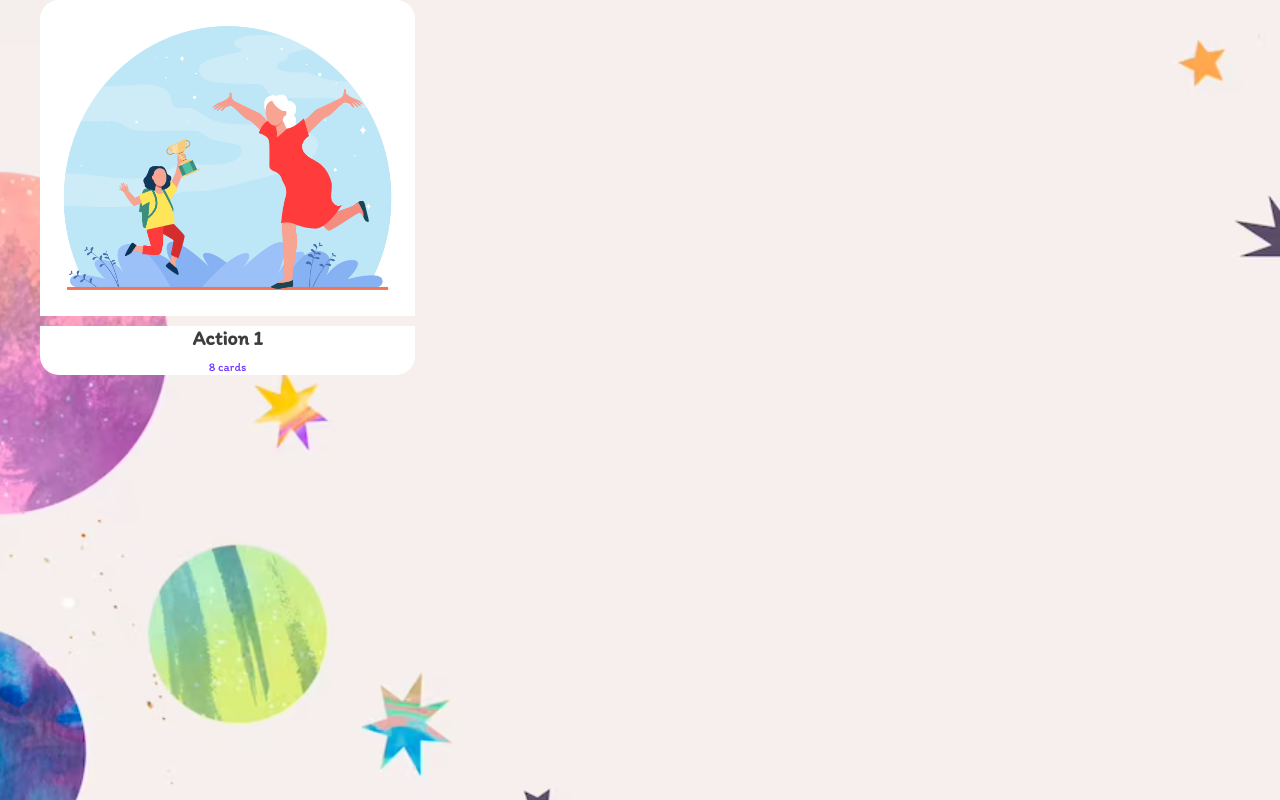
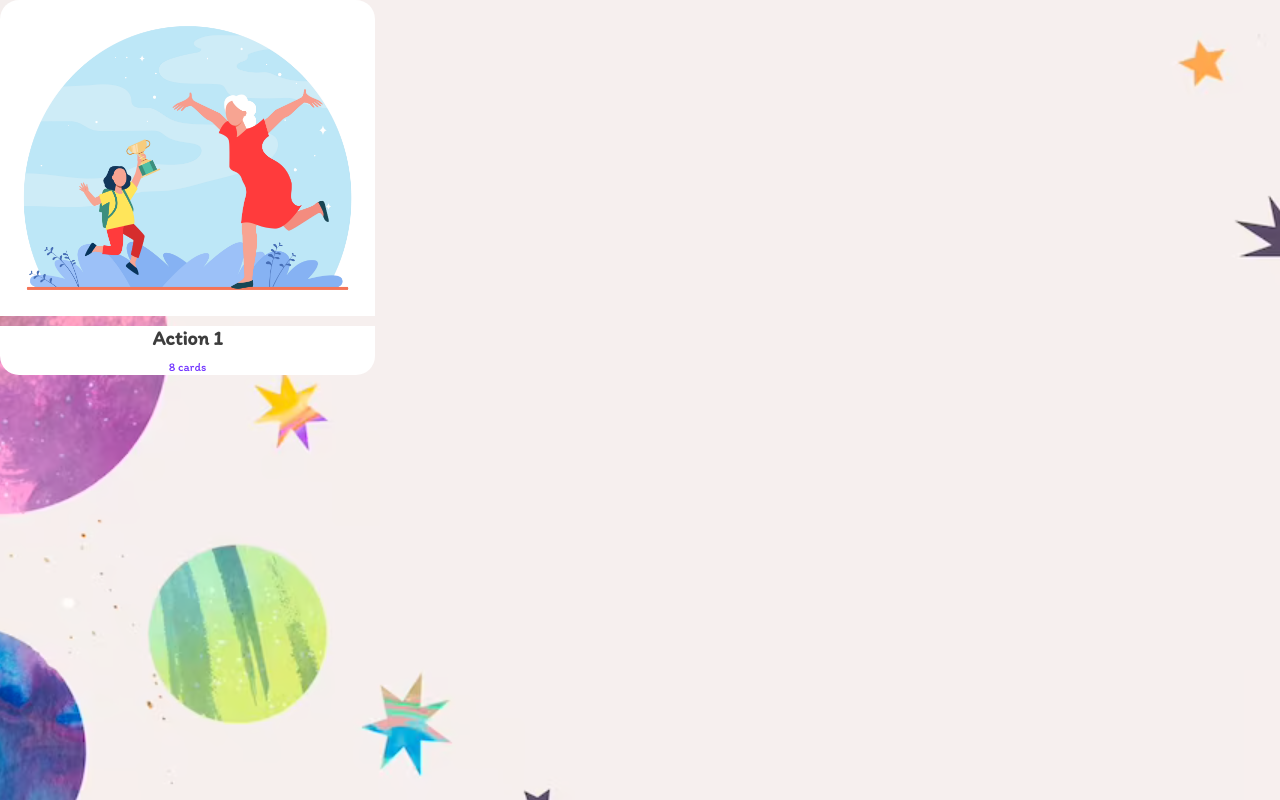
Before and after one commit to FoxyRaspberry/english-for-kids, a website built with webpack: page src/assets/word-category-card/word-category-card.html in a window 1280 px wide. Built offline with nearby package versions, Linux system fonts and the light colour scheme.

Commit message:
refactor: delete useless code

```diff
--- a/src/assets/word-category-card/word-category-card.css
+++ b/src/assets/word-category-card/word-category-card.css
@@ -2,23 +2,6 @@
   --color-one: #ffffff;
   --color-two: #3D3D3D;
   --color-three: #7033FF;
-}
-
-.wrapper__section {
-  margin: auto;
-  width: 300px;
-}
-
-@media screen and (min-width: 768px) {
-  .wrapper__section {
-    width: 708px;
-  }
-}
-
-@media screen and (min-width: 1280px) {
-  .wrapper__section {
-    width: 1200px;
-  }
 }
 
 .word-category-card__card-element-container {
--- a/src/assets/word-category-card/word-category-card.html
+++ b/src/assets/word-category-card/word-category-card.html
@@ -12,13 +12,11 @@
   <link href="word-category-card.css" rel="stylesheet">
 </head>
 <body>
-  <div class="wrapper__section">
-    <div class="word-category-card__card-element-container">
-      <img class="word-category-card__image" src="../images/bg for categories/action1.jpg" alt="category picture">
-      <div class="word-category-card__category-description">
-        <div class="word-category-card__category-name">Action 1</div>
-        <div class="word-category-card__card-count">8 cards</div>
-      </div>
+  <div class="word-category-card__card-element-container">
+    <img class="word-category-card__image" src="../images/bg for categories/action1.jpg" alt="category picture">
+    <div class="word-category-card__category-description">
+      <div class="word-category-card__category-name">Action 1</div>
+      <div class="word-category-card__card-count">8 cards</div>
     </div>
   </div>
 </body>
```
